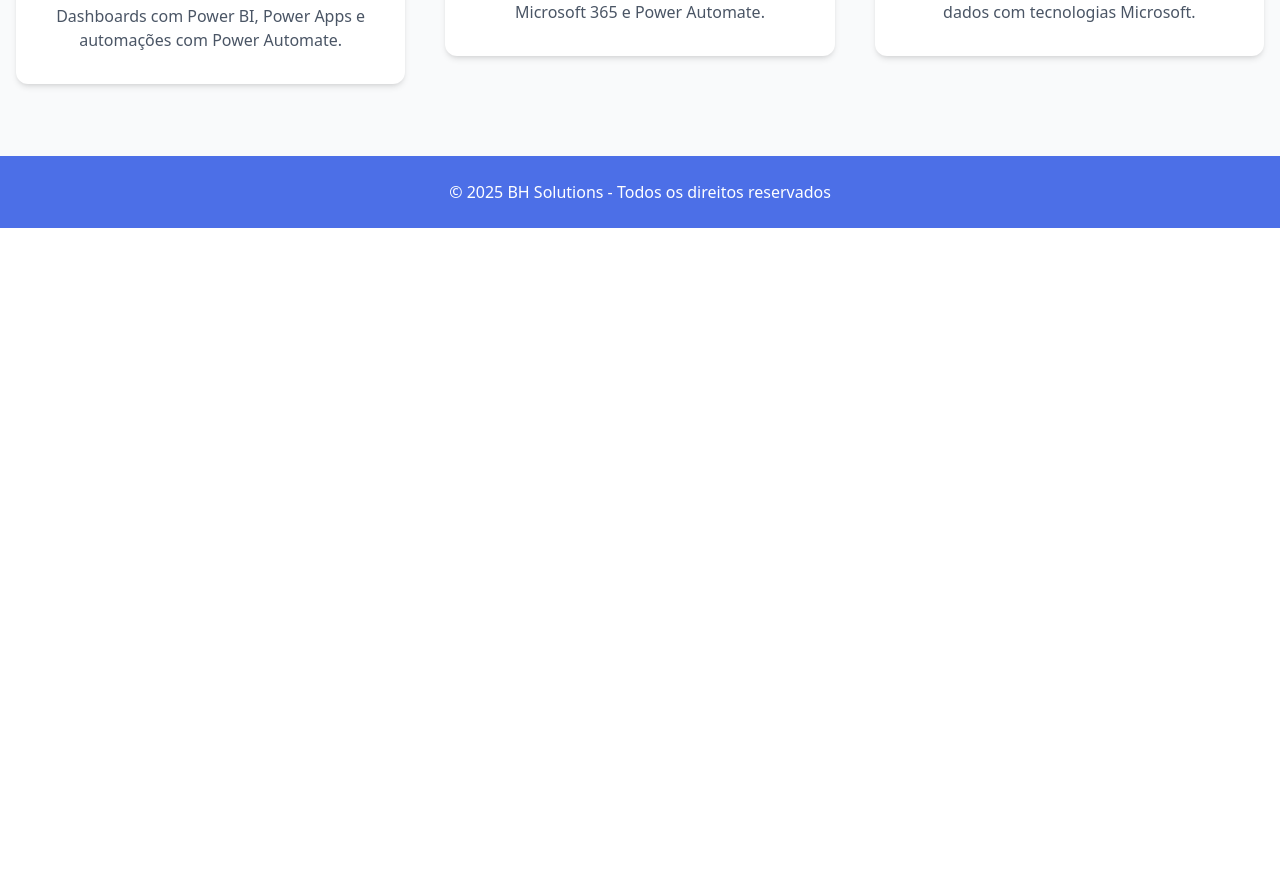
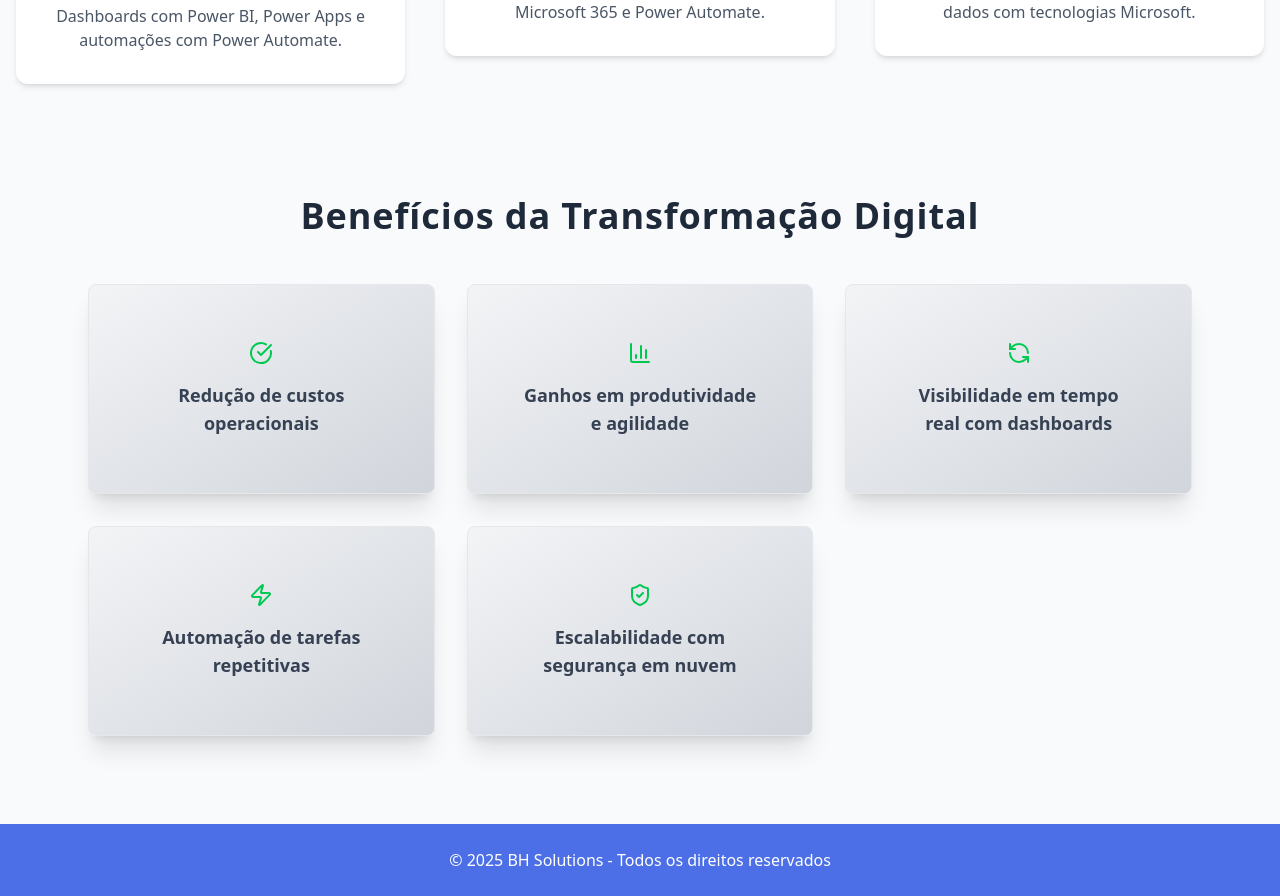
Before and after one commit to reginaldogomes/bhs-site-app, a Next.js app: page / in a window 1280 px wide. Shown: the part 1140-2036 px from the top of the page. Before the commit the page ends 1368 px from the top, so only its background shows below. Built offline with nearby package versions, Linux system fonts and the light colour scheme.

Commit message:
feat: enhance contact form and layout with new HighlightSection component and improved styling

```diff
--- a/src/app/api/contact/route.ts
+++ b/src/app/api/contact/route.ts
@@ -18,30 +18,29 @@ export async function POST(req: Request): Promise<NextResponse> {
       );
     }
 
-    // Configurar transporte de email com validação
     const transporter = nodemailer.createTransport({
       host: process.env.SMTP_HOST || "smtp.gmail.com",
       port: Number(process.env.SMTP_PORT) || 587,
-      secure: false, // Use `true` apenas para porta 465
+      secure: false,
+      requireTLS: true,
       auth: {
         user: process.env.SMTP_USER,
         pass: process.env.SMTP_PASS,
       },
     });
 
-    // Verificar se o transporte está configurado corretamente
     await transporter.verify();
 
-    // Enviar email
     await transporter.sendMail({
-      from: `"${body.name}" <${body.email}>`,
+      from: `"${body.name}" <${process.env.SMTP_USER}>`,
+      replyTo: body.email,
       to: process.env.SMTP_TO || process.env.SMTP_USER,
       subject: "Novo contato via site",
-      text: body.message,
       html: `
         <p><strong>Nome:</strong> ${body.name}</p>
         <p><strong>Email:</strong> ${body.email}</p>
-        <p><strong>Mensagem:</strong><br>${body.message}</p>
+        <p><strong>Mensagem:</strong></p>
+        <p>${body.message.replace(/\n/g, "<br>")}</p>
       `,
     });
 
--- a/src/app/contact/page.tsx
+++ b/src/app/contact/page.tsx
@@ -32,7 +32,7 @@ const ContactPage: React.FC = () => {
     <Main>
       <PageHeading {...headingData} />
 
-      <div className="container mx-auto bg-white shadow-lg rounded-lg p-6 grid grid-cols-1 md:grid-cols-2 gap-8">
+      <div className="container mx-auto rounded-lg p-6 grid grid-cols-1 md:grid-cols-2 gap-8">
         {/* Formulário */}
 
         <ContactForm />
--- a/src/app/layout.tsx
+++ b/src/app/layout.tsx
@@ -1,5 +1,6 @@
 import type { Metadata } from "next";
 import { Geist, Geist_Mono } from "next/font/google";
+import { Raleway } from "next/font/google";
 import "./globals.css";
 import Footer from "@/components/Footer";
 import Header from "@/components/Header";
@@ -12,7 +13,13 @@ import FloatingWhatsAppButton from "@/components/FloatingWhatsAppButton";
 // };
 
 import { SITE_NAME, SITE_DESCRIPTION } from "../constants";
-import DefaultSeoClient from "@/components/DefaultSeoClient";
+
+const raleway = Raleway({
+  subsets: ["latin"],
+  weight: ["400", "600", "700"], // escolha os pesos desejados
+  variable: "--font-raleway", // define uma variável CSS
+  display: "swap",
+});
 
 const geistSans = Geist({
   variable: "--font-geist-sans",
@@ -38,10 +45,8 @@ export default function RootLayout({
   children: React.ReactNode;
 }>) {
   return (
-    <html lang="pt-BR">
-      <body
-        className={`${geistSans.variable} ${geistMono.variable} antialiased`}
-      >
+    <html lang="pt-BR" className={raleway.variable}>
+      <body className="ntialiased">
         <Header />
         {children}
         <Footer />
--- a/src/app/page.tsx
+++ b/src/app/page.tsx
@@ -3,7 +3,7 @@ import LeadCaptureCTA from "@/components/LeadCaptureCTA";
 import Hero from "../components/Hero";
 import Services from "../components/Services";
 import Main from "@/components/Main";
-import Testando from "@/components/Testando";
+import HighlightSection from "@/components/HighlightSection";
 
 const Page: React.FC = () => {
   return (
@@ -11,6 +11,7 @@ const Page: React.FC = () => {
       <Hero />
       <div className="container mx-auto py-6">
         <Services />
+        <HighlightSection />
       </div>
     </Main>
   );
--- a/src/components/ContactForm.tsx
+++ b/src/components/ContactForm.tsx
@@ -50,24 +50,60 @@ const ContactForm = () => {
   return (
     <form
       onSubmit={handleSubmit(onSubmit)}
-      className="space-y-4 max-w-md mx-auto"
+      className="space-y-6 max-w-lg mx-auto p-6 rounded-lg shadow-md"
     >
-      <Input {...register("name")} placeholder="Seu nome" />
+      <div className="flex flex-col gap-2">
+        <label className="text-gray-700 font-medium" htmlFor="name">
+          Nome
+        </label>
+        <Input
+          {...register("name")}
+          id="name"
+          placeholder="Seu nome"
+          className="p-4 text-lg bg-gray-100 text-gray-900 rounded-md border border-gray-300 focus:ring-2 focus:ring-green-400"
+        />
         {errors.name && (
-        <p className="text-red-600 text-sm">{errors.name.message}</p>
+          <p className="text-red-500 text-sm">{errors.name.message}</p>
         )}
+      </div>
 
-      <Input type="email" {...register("email")} placeholder="Seu e-mail" />
+      <div className="flex flex-col gap-2">
+        <label className="text-gray-700 font-medium" htmlFor="email">
+          E-mail
+        </label>
+        <Input
+          type="email"
+          {...register("email")}
+          id="email"
+          placeholder="Seu e-mail"
+          className="p-4 text-lg bg-gray-100 text-gray-900 rounded-md border border-gray-300 focus:ring-2 focus:ring-green-400"
+        />
         {errors.email && (
-        <p className="text-red-600 text-sm">{errors.email.message}</p>
+          <p className="text-red-500 text-sm">{errors.email.message}</p>
         )}
+      </div>
 
-      <Textarea {...register("message")} placeholder="Sua mensagem" />
+      <div className="flex flex-col gap-2">
+        <label className="text-gray-700 font-medium" htmlFor="message">
+          Mensagem
+        </label>
+        <Textarea
+          {...register("message")}
+          id="message"
+          placeholder="Sua mensagem"
+          rows={5}
+          className="p-4 text-lg bg-gray-100 text-gray-900 rounded-md border border-gray-300 focus:ring-2 focus:ring-green-400"
+        />
         {errors.message && (
-        <p className="text-red-600 text-sm">{errors.message.message}</p>
+          <p className="text-red-500 text-sm">{errors.message.message}</p>
         )}
+      </div>
 
-      <Button type="submit" disabled={isSubmitting} className="w-full">
+      <Button
+        type="submit"
+        disabled={isSubmitting}
+        className="w-full py-3 bg-green-500 text-white font-medium text-lg rounded-md shadow-md transition-transform duration-300 hover:scale-105 hover:shadow-lg"
+      >
         {isSubmitting ? "Enviando..." : "Enviar"}
       </Button>
     </form>
--- /dev/null
+++ b/src/components/HighlightSection.tsx
@@ -0,0 +1,55 @@
+"use client";
+
+import { motion } from "framer-motion";
+import { Card, CardHeader } from "@/components/ui/card";
+import {
+  CheckCircle,
+  BarChart3,
+  Zap,
+  RefreshCcw,
+  ShieldCheck,
+} from "lucide-react";
+
+const benefits = [
+  { icon: CheckCircle, text: "Redução de custos operacionais" },
+  { icon: BarChart3, text: "Ganhos em produtividade e agilidade" },
+  { icon: RefreshCcw, text: "Visibilidade em tempo real com dashboards" },
+  { icon: Zap, text: "Automação de tarefas repetitivas" },
+  { icon: ShieldCheck, text: "Escalabilidade com segurança em nuvem" },
+];
+
+const HighlightSection = () => {
+  return (
+    <section className="py-16 px-6 max-w-6xl mx-auto text-center">
+      <motion.h2
+        className="text-4xl font-bold text-gray-800 mb-12 tracking-wide"
+        initial={{ opacity: 0, y: -30 }}
+        animate={{ opacity: 1, y: 0 }}
+        transition={{ duration: 0.6, ease: "easeOut" }}
+      >
+        Benefícios da Transformação Digital
+      </motion.h2>
+
+      <div className="grid grid-cols-1 md:grid-cols-2 lg:grid-cols-3 gap-8">
+        {benefits.map((benefit, index) => (
+          <motion.div
+            key={index}
+            className="flex items-center justify-center"
+            initial={{ opacity: 0, scale: 0.9 }}
+            animate={{ opacity: 1, scale: 1 }}
+            transition={{ duration: 0.5, delay: index * 0.15 }}
+          >
+            <Card className="w-full bg-gradient-to-br from-gray-100 to-gray-300 shadow-xl border border-gray-200 rounded-lg p-8 hover:shadow-2xl transition-all duration-300">
+              <CardHeader className="flex items-center gap-4 text-lg font-semibold text-gray-700">
+                <benefit.icon className="w-6 h-6 text-green-500" />
+                {benefit.text}
+              </CardHeader>
+            </Card>
+          </motion.div>
+        ))}
+      </div>
+    </section>
+  );
+};
+
+export default HighlightSection;
--- a/src/components/PageHeading.tsx
+++ b/src/components/PageHeading.tsx
@@ -26,7 +26,7 @@ const PageHeading: React.FC<PageHeadingProps> = ({ title, description }) => {
           <h1 className="text-4xl md:text-5xl font-bold text-gray-800 dark:text-white mb-4">
             {title}
           </h1>
-          <div className="h-1 w-20 bg-accent rounded-full mx-auto mb-6"></div>
+          <div className="h-1 w-20 bg- rounded-full mx-auto mb-6"></div>
           <p className="text-l md:text-xl text-primary dark:text-gray-100 max-w-3xl mx-auto">
             {description}
           </p>
--- a/tailwind.config.ts
+++ b/tailwind.config.ts
@@ -7,6 +7,9 @@ module.exports = {
   ],
   theme: {
     extend: {
+      fontFamily: {
+        sans: ["var(--font-raleway)", "sans-serif"],
+      },
       colors: {
         primary: "#0683e2",
         secondary: "#34495e",
```
Also changed, not shown: 1 other file (tests, documents, lock files or other folders). Lines whose indentation alone changed are shown as unchanged.
